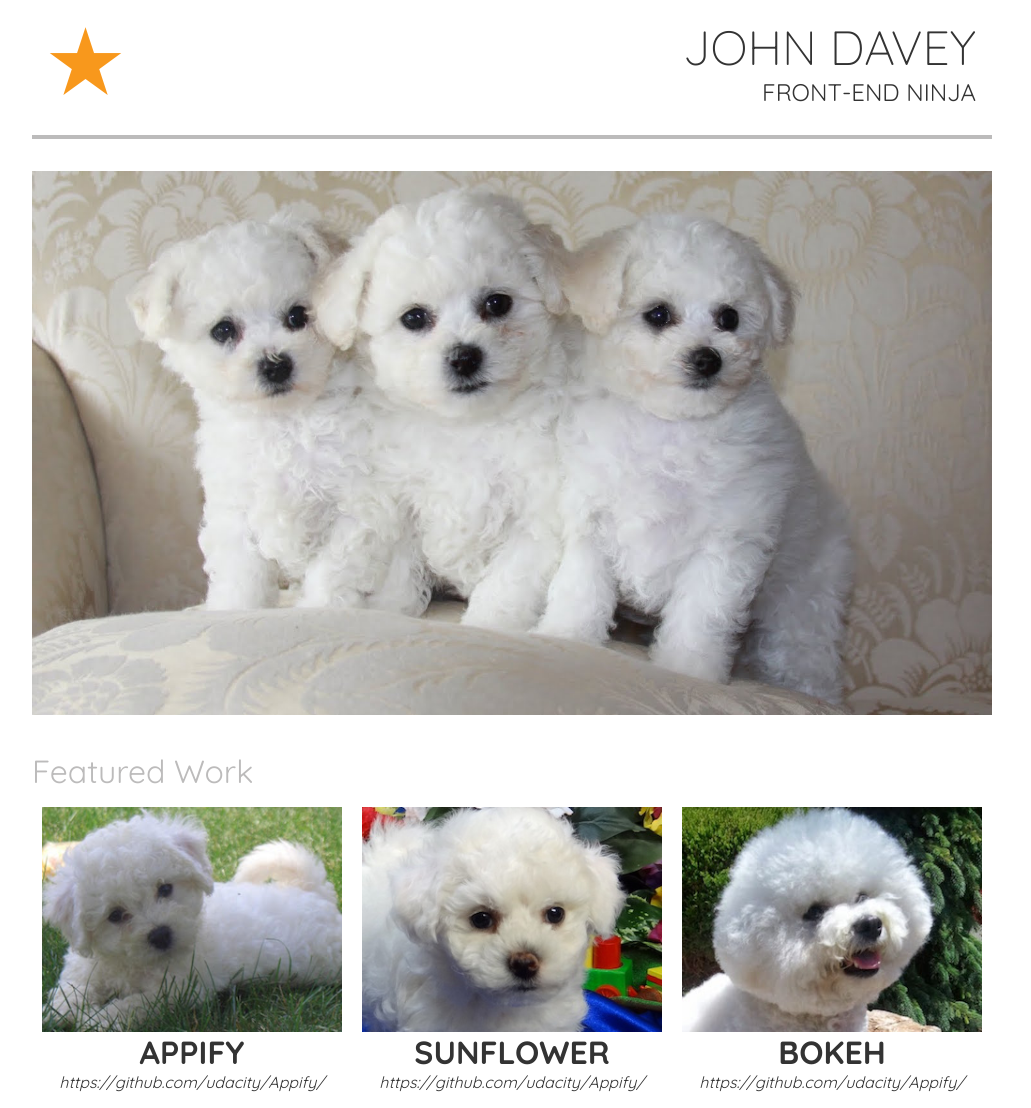
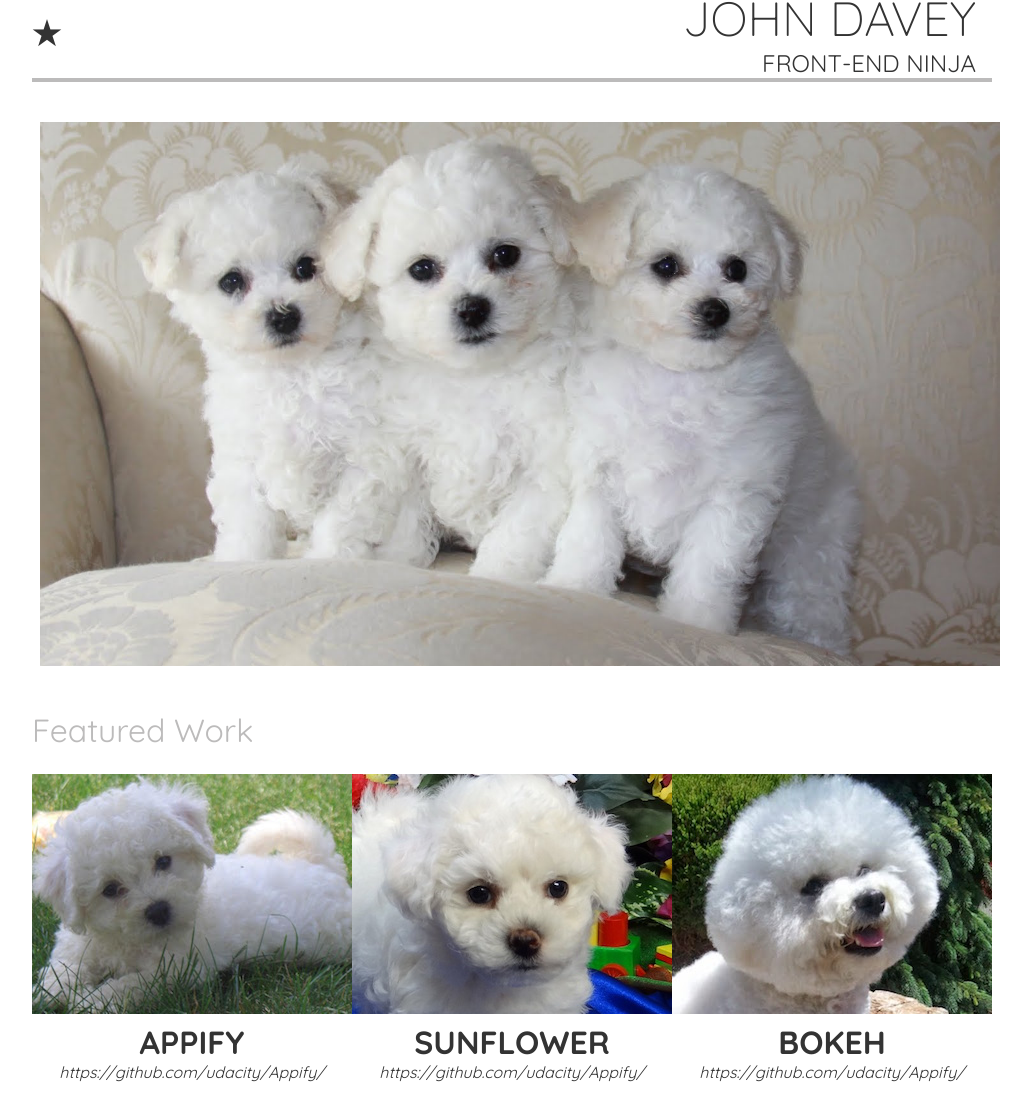
Before and after one commit to jdiii/udacity_fed_p2, a plain HTML site: page index.html in a window 1280 px wide. Shown: the part 12-1120 px from the top of the page, without its empty margins (128-1159 px from the left). Drawn offline with Linux system fonts and the light colour scheme.

Commit message:
Add general grid framework

```diff
--- a/css/style.css
+++ b/css/style.css
@@ -1,10 +1,10 @@
 body {
-  margin:0 auto;
-  padding:0;
-  font-family:Quicksand, sans-serif;
-  font-weight:400;
+  margin: 0 auto;
+  padding: 0;
+  font-family: Quicksand, sans-serif;
+  font-weight: 400;
   box-sizing: border-box;
-  color:rgb(51,51,51);
+  color: rgb(51,51,51);
 }
 
 /*
@@ -12,59 +12,93 @@ body {
 * make the max-width 960px and center
 */
 .site-container {
-  max-width:960px;
-  margin:0 auto;
+  max-width: 960px;
+  margin: 0 auto;
 }
 
+/*
+* 12-col and 12-row flexbox framework
+*/
+
+.row {
+	width: 100%;
+	display: flex;
+	justify-content: space-between;
+	align-items: center;
+  flex-wrap:wrap;
+}
+.col-2 {
+	width: 16.6666666%;
+}
+.col-3 {
+	width: 25%;
+}
+.col-4 {
+	width: 33.33333333%;
+}
+.col-6 {
+	width: 50%;
+}
+.col-8 {
+	width: 66.666666%;
+}
+.col-9 {
+	width: 75%;
+}
+.col-10 {
+	width: 83.33333%;
+}
+.col-12 {
+	width: 100%;
+}
+[class*="col-"] {
+  padding:0.5em;
+}
 
 /**
 * Header
 */
 header {
-  width: 100%;
-  border-bottom:4px solid #bcbbbb;
-  display:flex;
-  justify-content:space-between;
-  align-items:center;
+  border-bottom: 4px solid #bcbbbb;
 }
 
-header #name {
-  text-transform:uppercase;
-  text-align:right;
-  display:flex;
-  flex-direction:column;
-  justify-content:center;
-  padding-right:1em;
+header .name {
+  text-transform: uppercase;
+  text-align: right;
+  display: flex;
+  flex-direction: column;
+  justify-content: center;
+  padding-right: 1em;
 }
 
-header #name .title {
-  font-weight:300;
-  font-size:3em;
+header .name .title {
+  font-weight: 300;
+  font-size: 3em;
 }
-header #name .subtitle {
-  font-weight:500;
-  font-size:1.5em;
+header .name .subtitle {
+  font-weight: 500;
+  font-size: 1.5em;
 }
 
-header #logo {
-  padding-left:0.2em;
-  color:#f8981c;
-  font-weight:700;
-  font-size:5em;
-  line-height:50%;
+header .logo {
+  padding-left: 0.2em;
+  color: #f8981c;
+  font-weight: 700;
+  font-size: 5em;
+  line-height: 50%;
 }
 
 
 /*
 * hero image
 */
-#hero-image {
-  width:100%;
-  padding:2em 0;
+.hero-image {
+  width: 100%;
+  padding: 2em 0;
 }
 
-#hero-image img {
-  max-width:100%;
+.hero-image img {
+  max-width: 100%;
 }
 
 
@@ -72,41 +106,43 @@ header #logo {
 * featured work
 */
 .featured-projects {
-  display:flex;
-  flex-wrap:wrap;
-  width:100%;
-  justify-content:space-between;
-  margin:0 auto;
+  width: 100%;
+  margin: 0 auto;
 }
 
 .featured-title {
   color: #bcbbbb;
-  font-size:2em;
-  width:100%;
+  font-size: 2em;
+  width: 100%;
 }
 
 .project {
-  display:flex;
+  display: flex;
   flex-direction: column;
-  padding:1em 0;
-  margin:auto;
+  align-items:center;
+  padding: 1em 0;
+  margin: auto;
 }
 
 .project-desc {
-  width:100%;
-  text-align:center;
+  width: 100%;
+  text-align: center;
 }
 
 .project-desc h1 {
-  font-size:2em;
-  text-transform:uppercase;
-  margin:0;
-  padding:0;
+  font-size: 2em;
+  text-transform: uppercase;
+  margin: 0;
+  padding: 0;
 }
 .project-desc p {
-  margin:0;
-  padding:0;
-  font-style:italic;
+  margin: 0;
+  padding: 0;
+  font-style: italic;
+}
+.project-img {
+  padding: 0.5em;
+  width:100%;
 }
 
 
@@ -118,13 +154,26 @@ header #logo {
   /* Header */
   header {
     /*make text smaller for small screens*/
-    font-size:0.6em;
+    font-size: 0.6em;
   }
 
   /* featured projects */
 
   /*center title*/
   .featured-title {
-    text-align:center;
+    text-align: center;
   }
+
+  /* responsive framework */
+  [class*="col-"] {
+    width:66%;
+  }
+
 }
+
+@media screen and (max-width:960px){
+  .site-container {
+    width: 100%;
+  }
+
+}
--- a/index.html
+++ b/index.html
@@ -12,11 +12,11 @@
 
     <div class="site-container">
 
-      <header>
+      <header class="row">
 
         <h1 id="logo">&#9733;</h1>
 
-        <div id="name">
+        <div class="name">
 
           <span class=title>John Davey</span>
           <span class=subtitle>Front-end ninja</span>
@@ -26,24 +26,24 @@
       </header>
 
 
-      <section id="hero-image">
+      <section class="row hero-image">
         <picture>
           <source srcset="images/hero_puppies_600.jpg 600w" media="(max-width:600px)">
           <source srcset="images/hero_puppies.jpg 1440w" media="(min-width:601px)">
-          <img src="images/hero_puppies.jpg" alt="3 Hero Puppies">
+          <img class="col-12" src="images/hero_puppies.jpg" alt="3 Hero Puppies">
         </picture>
       </section>
 
 
-      <section id="featured">
+      <section class="featured">
 
         <div class="featured-title">Featured Work</div>
 
-        <div class="featured-projects">
+        <div class="row featured-projects">
 
-          <div class="project">
+          <div class="project col-4">
 
-            <img class="project-img" src="images/puppy1.jpg" width=300 alt="The first kitten">
+            <img class="project-img" src="images/puppy1.jpg" alt="The first kitten">
 
             <div class="project-desc">
               <h1>Appify</h1>
@@ -52,9 +52,9 @@
 
           </div>
 
-          <div class="project">
+          <div class="project col-4">
 
-            <img class="project-img" src="images/puppy2.jpg" width=300 alt="The first kitten">
+            <img class="project-img" src="images/puppy2.jpg" alt="The first kitten">
 
             <div class="project-desc">
               <h1>Sunflower</h1>
@@ -64,9 +64,9 @@
           </div>
 
 
-          <div class="project">
+          <div class="project col-4">
 
-            <img class="project-img" src="images/puppy3.jpg" width=300 alt="The first kitten">
+            <img class="project-img" src="images/puppy3.jpg" alt="The first kitten">
 
             <div class="project-desc">
               <h1>Bokeh</h1>
@@ -74,6 +74,8 @@
             </div>
 
           </div>
+
+        </div>
 
 
       </section>
```
